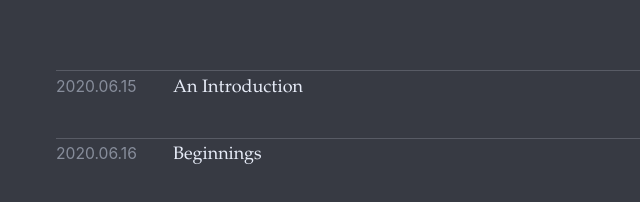
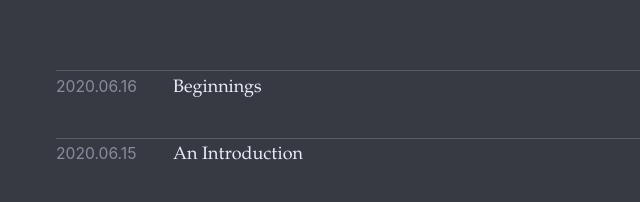
Before and after one commit to zackkrida/americaniliad, a Next.js app: page / in a window 1280 px wide. Shown: the part 364-566 px from the top of the page, without its empty margins (269-909 px from the left). Built offline with nearby package versions, Linux system fonts and the light colour scheme.

Commit message:
Swap blog order

```diff
--- a/pages/index.js
+++ b/pages/index.js
@@ -13,15 +13,15 @@ export default function Index() {
         <section className="posts">
           <ul>
             <li>
+              <a href="/blog/beginnings">
+                <span>Beginnings</span>
+                <span>2020.06.16</span>
+              </a>
+            </li>
+            <li>
               <a href="/blog/an-introduction">
                 <span>An Introduction</span>
                 <span>2020.06.15</span>
-              </a>
-            </li>
-            <li>
-              <a href="/blog/beginnings">
-                <span>Beginnings</span>
-                <span>2020.06.16</span>
               </a>
             </li>
           </ul>
```
